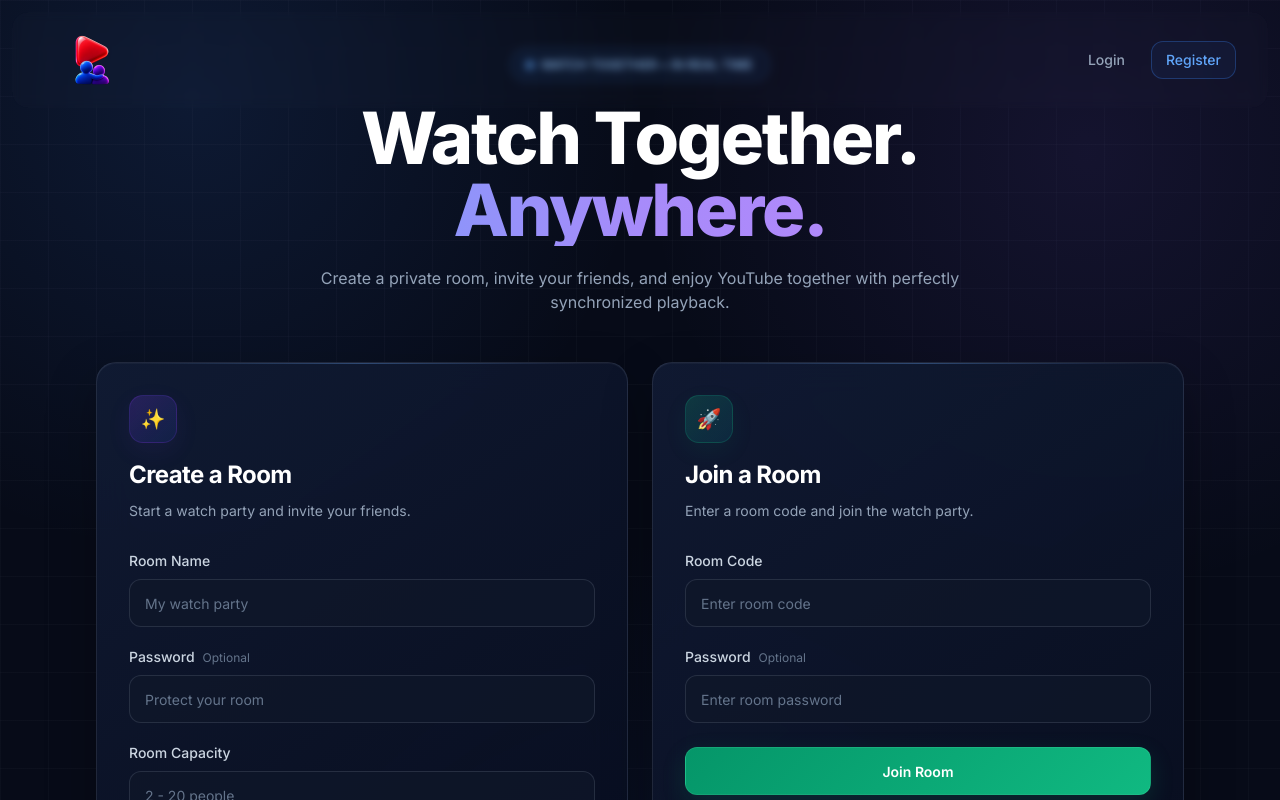
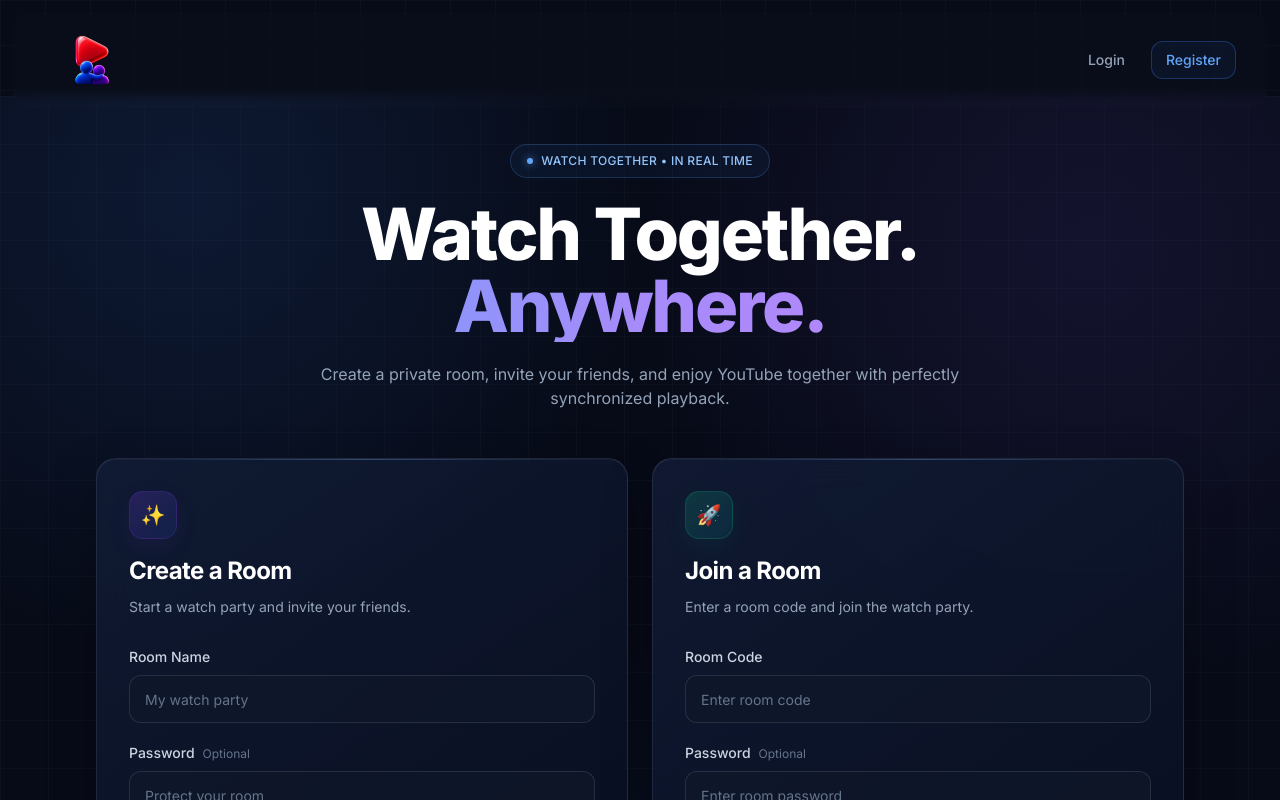
Before and after one commit to Vivan-1045/cotube-frontend, a React (Vite) app in the folder coTube-client/: page / in a window 1280 px wide. Shown: the top 800 px of the page. Built offline with nearby package versions, Linux system fonts and the light colour scheme.

Commit message:
Add a layout so that initial content of the current page is not gonna hidden.

```diff
--- a/coTube-client/src/App.jsx
+++ b/coTube-client/src/App.jsx
@@ -12,11 +12,11 @@ import VerifyEmail from "./pages/verifyEmail";
 import GuestRoute from "./pages/GuestRoute";
 import ForgotPassword from "./pages/forgotPassword";
 import ResetPassword from "./pages/resetPassword";
+import Layout from "./component/layout";
 
 export default function App() {
   return (
-    <>
-      <Navbar />
+    <Layout>
 
       <Routes>
         <Route path="/" element={<Home />} />
@@ -65,6 +65,6 @@ export default function App() {
             <RoomCreated />
           </ProtectedRoute>} />
       </Routes>
-    </>
+    </Layout>
   );
 }
--- /dev/null
+++ b/coTube-client/src/component/layout.jsx
@@ -0,0 +1,38 @@
+import Navbar from "../pages/navbar"
+
+export default function Layout({ children }) {
+    return (
+        <div className="relative min-h-screen overflow-x-hidden bg-[#070b18] text-white">
+
+            <div className="pointer-events-none fixed inset-0 z-0">
+
+                <div
+                    className="
+            absolute inset-0
+            bg-[radial-gradient(circle_at_15%_15%,rgba(59,130,246,0.10),transparent_30%),
+                radial-gradient(circle_at_85%_20%,rgba(139,92,246,0.10),transparent_30%)]
+          "
+                />
+
+                <div
+                    className="absolute inset-0 opacity-[0.035]"
+                    style={{
+                        backgroundImage: `
+              linear-gradient(rgba(255,255,255,0.8) 1px, transparent 1px),
+              linear-gradient(90deg, rgba(255,255,255,0.8) 1px, transparent 1px)
+            `,
+                        backgroundSize: "45px 45px",
+                    }}
+                />
+
+            </div>
+
+            <Navbar />
+
+            <main className="relative z-10 pt-20 sm:pt-24">
+                {children}
+            </main>
+
+        </div>
+    );
+}
```
